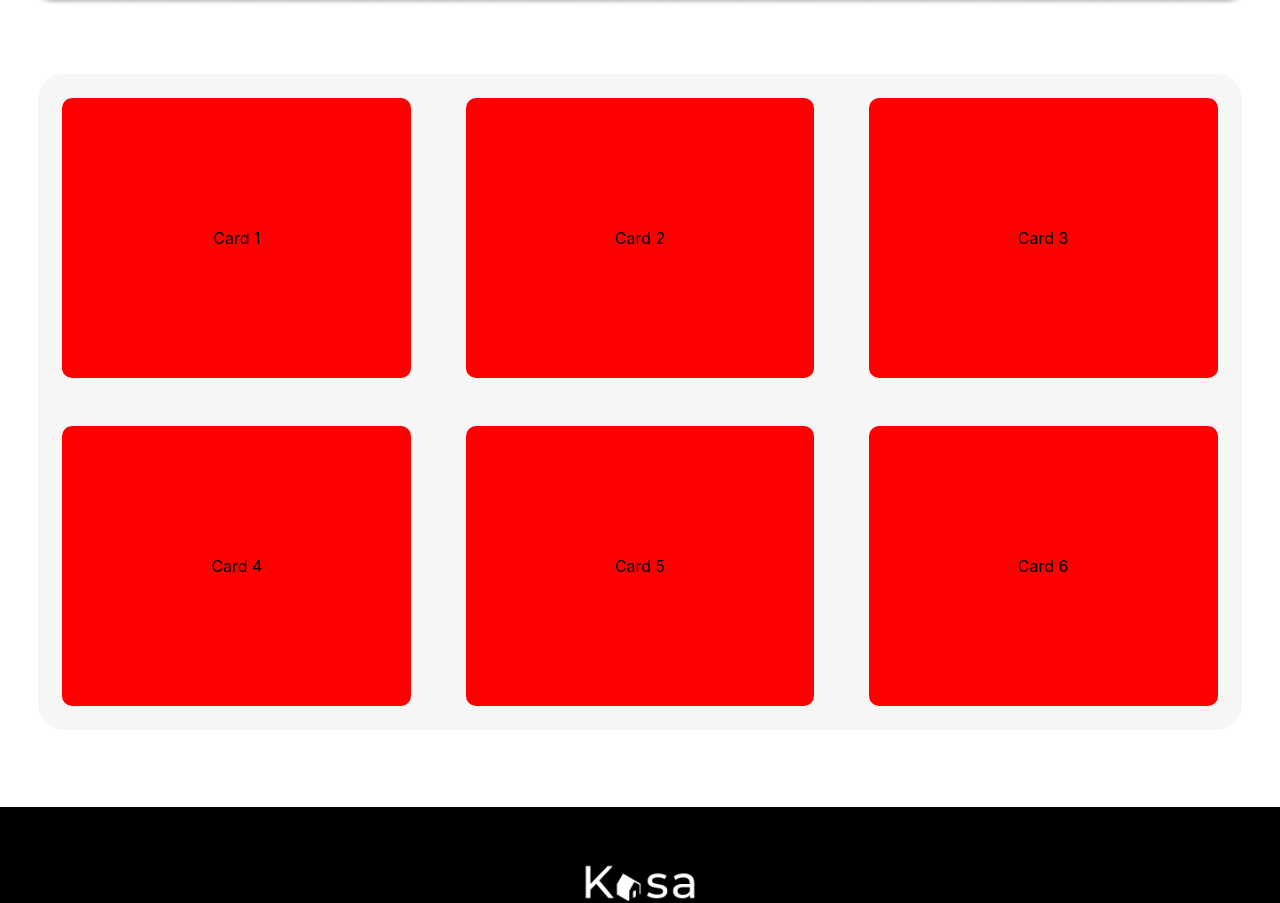
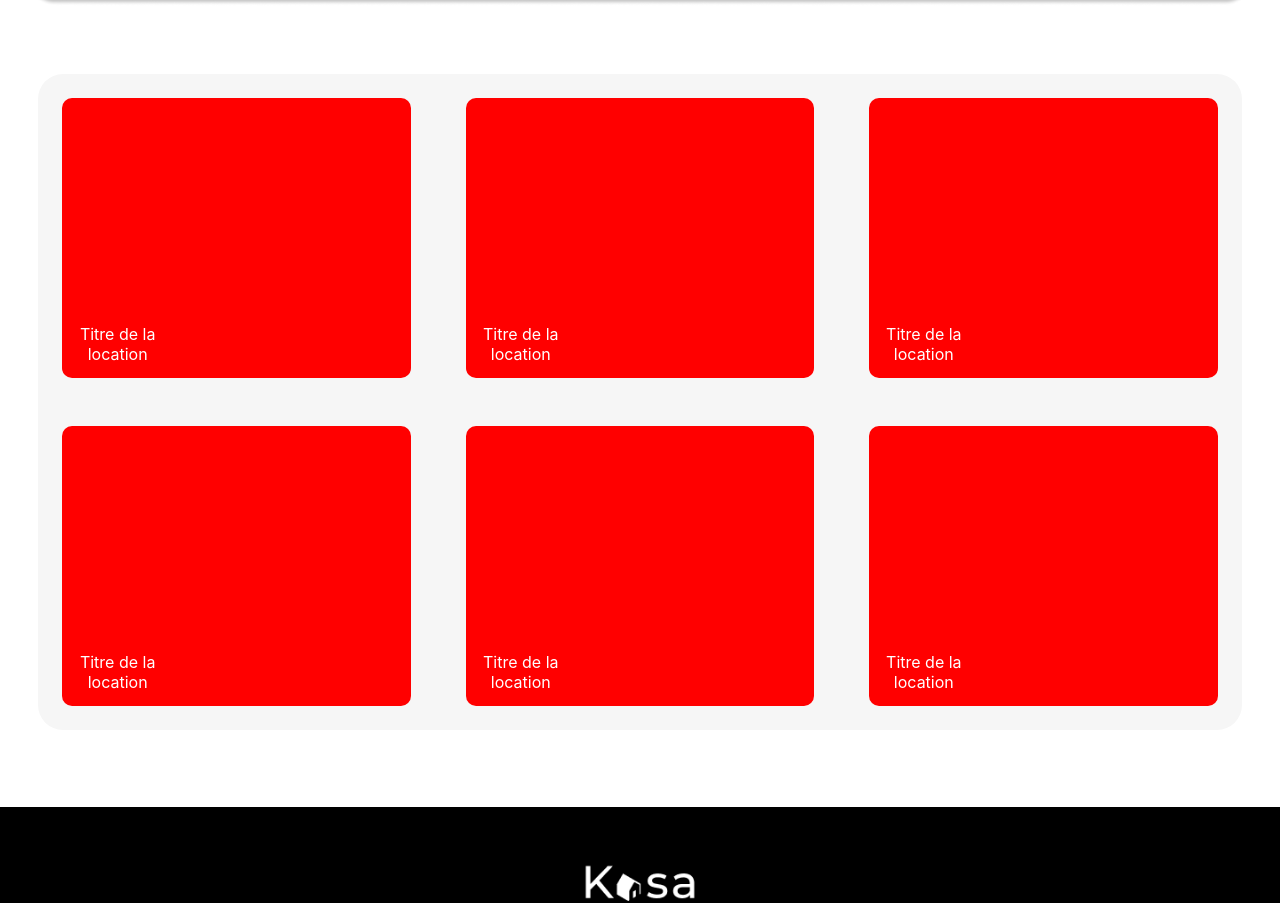
Before and after one commit to GripFast-III/Kasa, a React (Create React App) app in the folder projet-kasa/: page / in a window 1280 px wide. Shown: the part 392-1295 px from the top of the page. Built offline with nearby package versions, Linux system fonts and the light colour scheme.

Commit message:
Ajout CSS pour ressembler à la maquette

```diff
--- a/projet-kasa/src/Components/Gallery/index.jsx
+++ b/projet-kasa/src/Components/Gallery/index.jsx
@@ -28,12 +28,36 @@ const Gallery = () => {
     return (
       <section className="gallery">
         <div className='cardList'>
-            <div className="cards">Card 1</div>
-            <div className="cards">Card 2</div>
-            <div className="cards">Card 3</div>
-            <div className="cards">Card 4</div>
-            <div className="cards">Card 5</div>
-            <div className="cards">Card 6</div>
+            <div className="cards">
+                <div className="cardTitle">
+                    Titre de la <br/> location
+                </div>
+            </div>
+            <div className="cards">
+                <div className="cardTitle">
+                    Titre de la <br/> location
+                </div>
+            </div>
+            <div className="cards">
+                <div className="cardTitle">
+                    Titre de la <br/> location
+                </div>
+            </div>
+            <div className="cards">
+                <div className="cardTitle">
+                    Titre de la <br/> location
+                </div>
+            </div>
+            <div className="cards">
+                <div className="cardTitle">
+                    Titre de la <br/> location
+                </div>
+            </div>
+            <div className="cards">
+                <div className="cardTitle">
+                    Titre de la <br/> location
+                </div>
+            </div>
         </div>
       </section>
     );
--- a/projet-kasa/src/Styles/App.css
+++ b/projet-kasa/src/Styles/App.css
@@ -98,6 +98,15 @@ a:hover {
   border-radius: 10px;
   margin: 2%;
   background-color: red;
+  color: white;
+}
+
+.cardTitle {
+  display: flex;
+  width: 90%;
+  height: 90%;
+  justify-content: left;
+  align-items: end;
 }
 
 footer {
```
